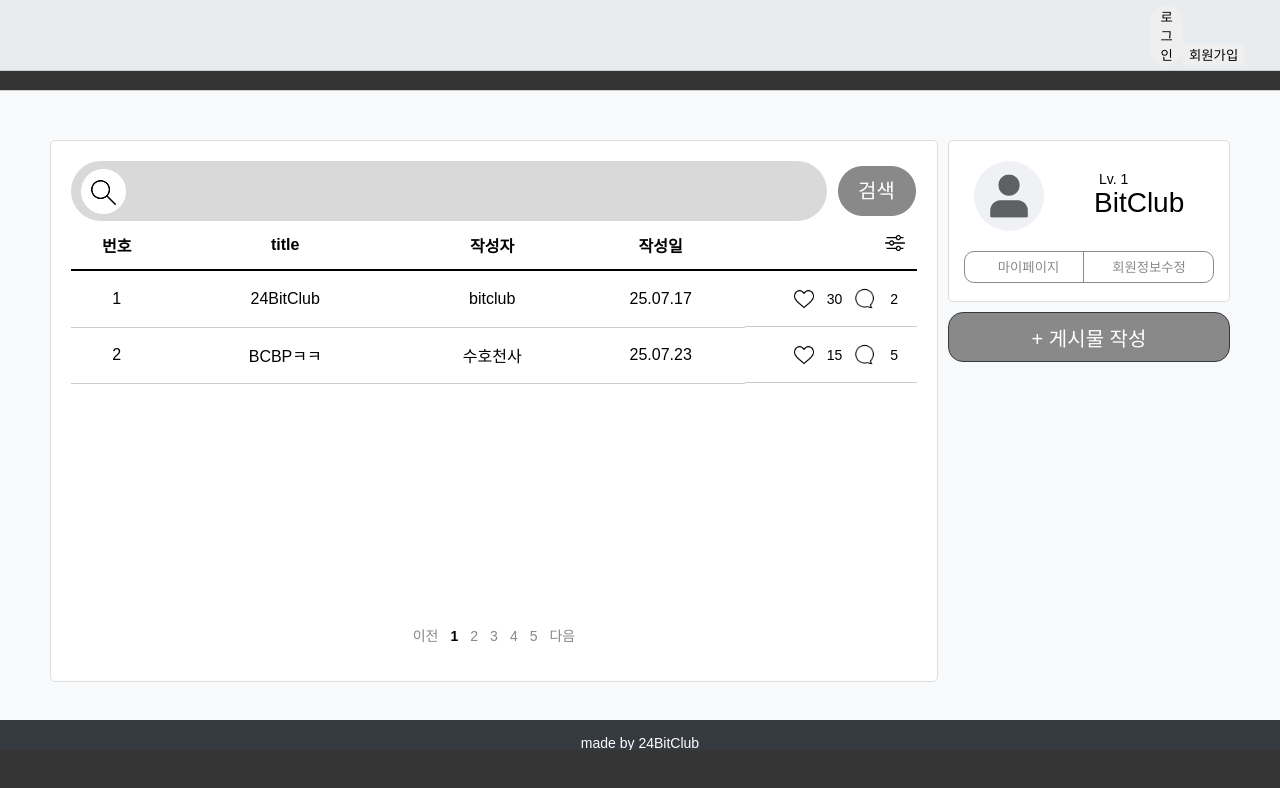
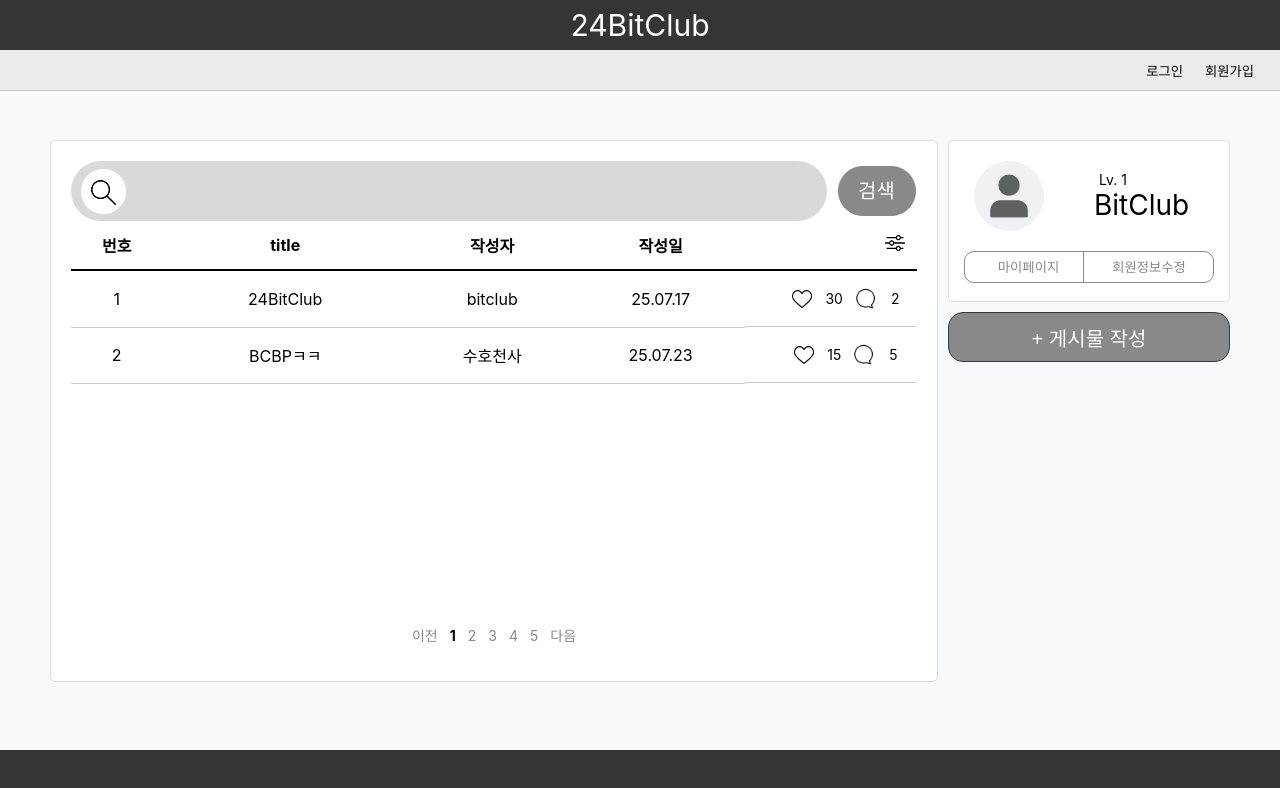
Before and after one commit to dododokk/24BitClub-React, a React (Create React App) app: page / in a window 1280 px wide. Shown: the top 788 px of the page. Built offline with nearby package versions, Linux system fonts and the light colour scheme.

Commit message:
board 화면 수정

```diff
--- a/src/component/Board.js
+++ b/src/component/Board.js
@@ -23,15 +23,6 @@ function Board() {
   let [mypost, getmypost] = useState(['post']);
   return (
     <div>
-      <div className="home">
-            <nav></nav>
-            <header id="header" className="header">
-                <div id="sign">
-                    <button id="login">{login[0]}</button>
-                    <button id="signup">{signup[0]}</button>
-                </div>
-            </header>
-        </div>
       <main id="main" className="main">
         <div id="content" className="content">
                 <div id="search-box">
@@ -40,6 +31,7 @@ function Board() {
                       <input type="text" name="search"/>
                     </div>
                     <button id="search-button"></button>
+                    {/* 이거 사진으로 한거 아니고 직접 도형으로 한거라 바꿔주면 좋을 것 같아여 사진이면 조금 어색해서 */}
                 </div>
                 <table border="1">
                     <thead>
@@ -107,7 +99,6 @@ function Board() {
                 </button>
             </aside>
       </main>
-      <footer id="footer" className="footer">made by 24BitClub</footer>
     </div>
 
   );
--- a/src/style/Board.css
+++ b/src/style/Board.css
@@ -1,4 +1,4 @@
-.Board {
+/* .Board {
   text-align: center;
 }
 
@@ -35,9 +35,9 @@
   to {
     transform: rotate(360deg);
   }
-}
+} */
 /* 전체 공통 스타일 */
-body {
+/* body {
     margin: 0;
     font-family: Arial, sans-serif;
     background-color: #f8f9fa;
@@ -46,25 +46,25 @@ html, body, header {
     height: 100%;
     margin: 0;
     padding: 0;
-}
+} */
 input {
     width: 100%;
     max-width: 400px;
     padding: 10px;
     box-sizing: border-box;
 }
-.home{
+/* .home{
 
     min-width: 840px;
-}
+} */
 /* 네비게이션 영역 */
-nav {
+/* nav {
     background-color: #333;
     height: 40px;
-}
+} */
 
 /* 헤더 영역 */
-.header {
+/* .header {
     display: flex;
     justify-content: space-between;
     align-items: center;
@@ -74,7 +74,7 @@ nav {
     display: flex;
     justify-content: flex-end;
     padding: 10px;
-}
+} */
 
 #sign {
     padding: 5px 10px;
```
